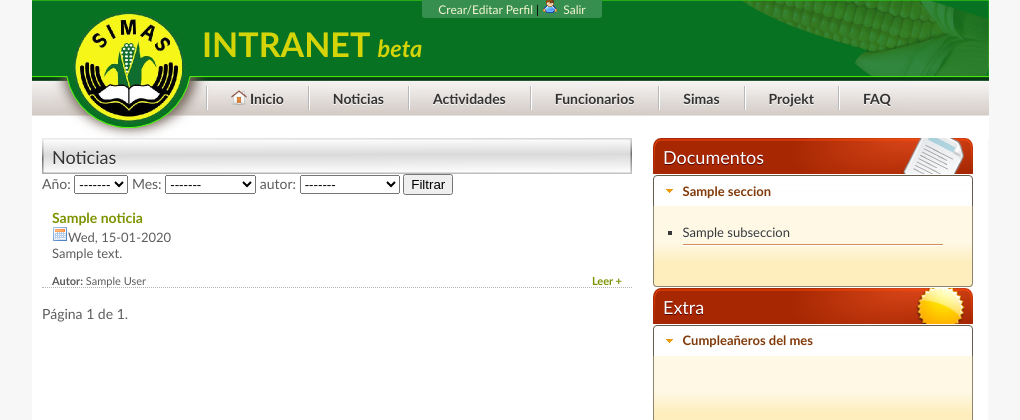
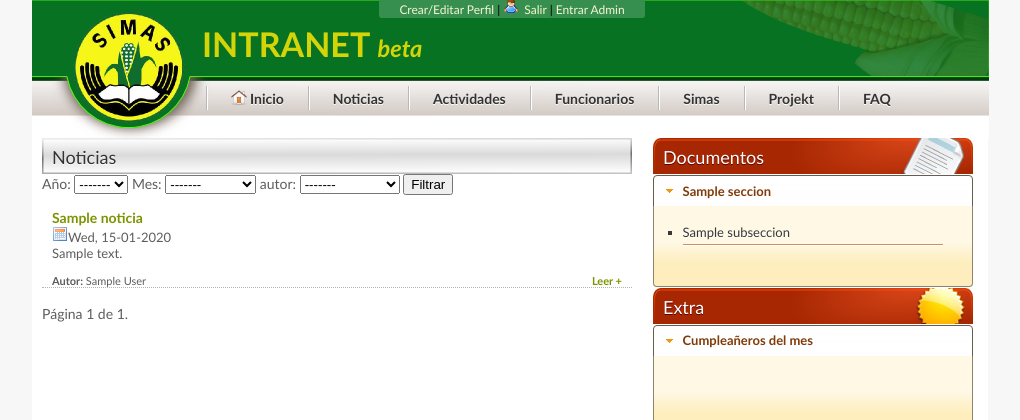
Before and after one commit to fitoria/django-simas, a Django app: page /noticias/ in a window 1280 px wide. Shown: the top 420 px of the page, without its empty margins (128-1148 px from the left). Run offline with Django 3.2, Linux system fonts and the light colour scheme; a user stored in the database is signed in; tables that the repository leaves empty hold one stand-in row (values such as "Sample post"); parts of the project's set-up code (start-up, migrations or seed data) failed here and were passed over.

Commit message:
añadiendo la entrada al admin en clean_base

```diff
--- a/simas/media/css/estilo.css
+++ b/simas/media/css/estilo.css
@@ -77,7 +77,7 @@ text-shadow:0px 0px 2px #4d4d4d;
 
 #sesion{
   min-width:80px;
-  max-width:180px;
+  max-width:266px;
   height:20px;
   text-align:center;
   background:#368f4e;
--- a/simas/templates/clean_base.html
+++ b/simas/templates/clean_base.html
@@ -56,7 +56,8 @@
             <div id="sesion" class="centro">
             {% if user.is_authenticated %}
                 <a href="/perfiles/crear">Crear/Editar Perfil</a> |
-                <a href="/cuenta/logout"><img src="{{MEDIA_URL}}imagen/user.png"/> Salir</a>
+                <a href="/cuenta/logout"><img src="{{MEDIA_URL}}imagen/user.png"/> Salir</a> |
+                <a href="/admin">Entrar Admin</a>
             {%else%}
                 <img src="{{MEDIA_URL}}imagen/user.png"/>
                 <a href="/cuenta/login">Entrar</a>
```
